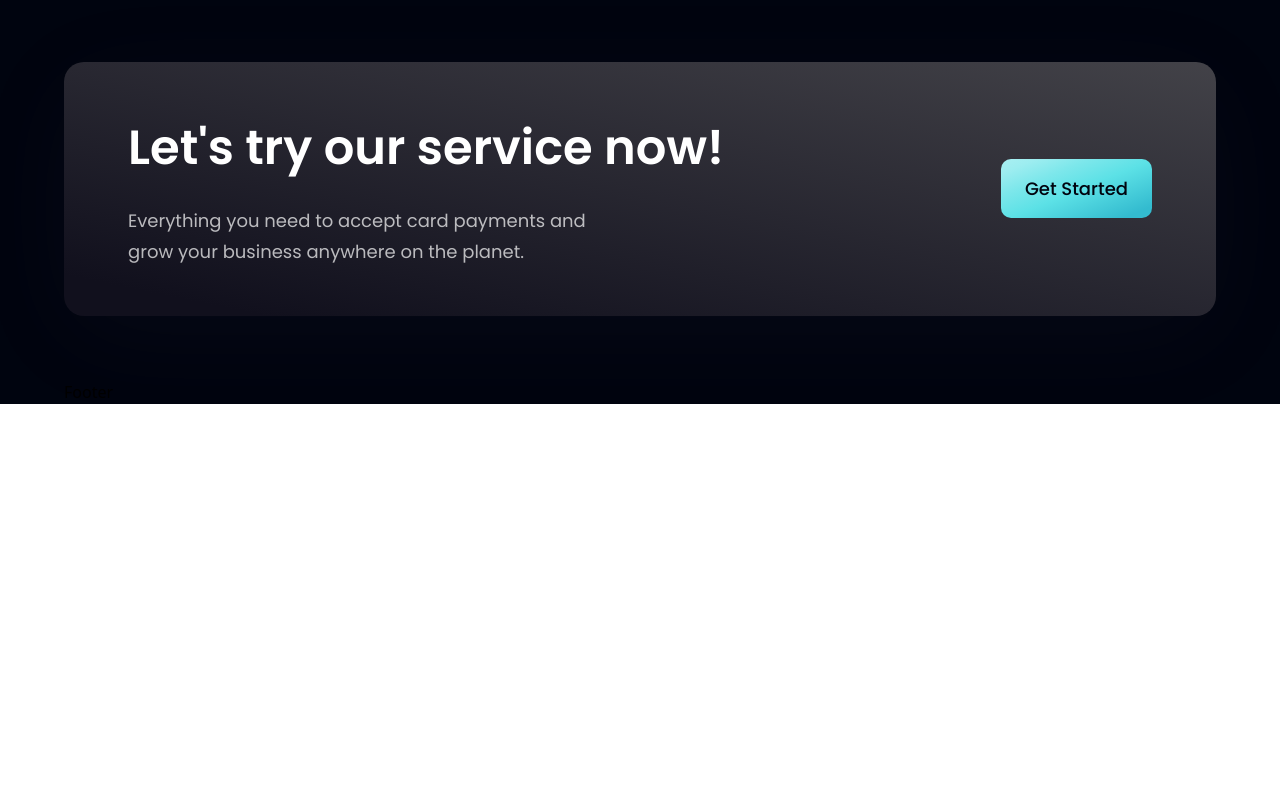
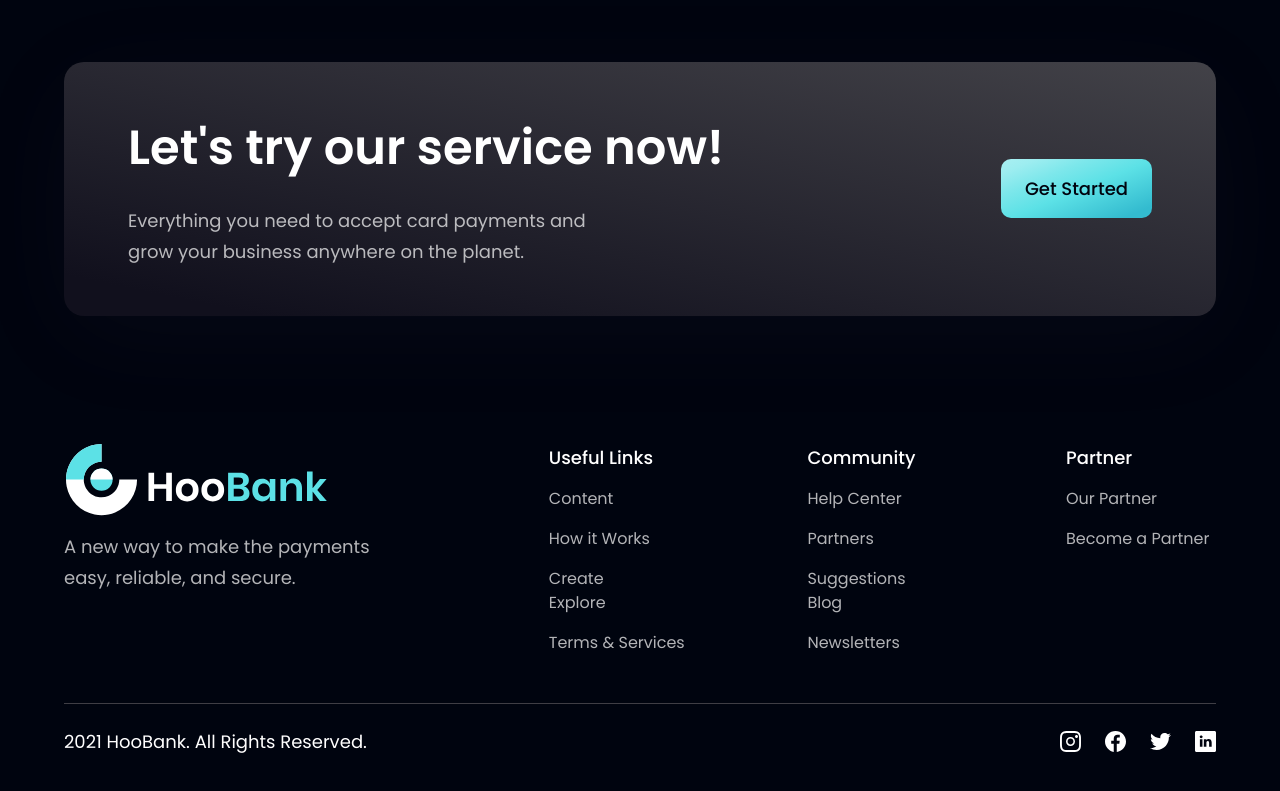
Before and after one commit to russelgabriel/modern_ui, a React (Vite) app: page / in a window 1280 px wide. Shown: the part 4122-4913 px from the top of the page. Before the commit the page ends 4526 px from the top, so only its background shows below. Built offline with nearby package versions, Linux system fonts and the light colour scheme.

Commit message:
completed footer component

```diff
--- a/src/components/Footer.jsx
+++ b/src/components/Footer.jsx
@@ -1,9 +1,55 @@
-import React from 'react'
+import styles from '../style'
+import { logo } from '../assets'
+import { footerLinks, socialMedia } from '../constants'
 
-const Footer = () => {
-  return (
-    <div>Footer</div>
-  )
-}
+const Footer = () => (
+  <section className={`${styles.flexCenter} ${styles.paddingY} flex-col`}>
+    <div className={`${styles.flexStart} md:flex-row flex-col mb-8 w-full`}>
+      <div className='flex-1 flex flex-col justify-start mr-10'>
+        <img
+          src={logo}
+          alt='hoobank'
+          className='w-[266px] h-[72px] object-contain'
+        />
+        <p className={`${styles.paragraph} mt-4 max-w-[310px]`}>
+          A new way to make the payments easy, reliable, and secure.
+        </p>
+      </div>
+
+      <div className='flex-[1.5] w-full flex flex-row justify-between flex-wrap md:mt-0 mt-10'>
+        {footerLinks.map((footerLink) => (
+          <div key={footerLink.key} className='flex flex-col ss:my-0 my-4 min-w-[150px]'>
+            <h4 className='font-poppins font-medium text-[18px] leading-[27px] text-white'>
+              {footerLink.title}
+            </h4>
+            <ul className='list-none mt-4'>
+              {footerLink.links.map((link, index) => (
+                <li key={link.name} className={`font-poppins font-normal text-[16px] leading-[24px] text-dimWhite hover:text-secondary cursor-pointer ${index !== footerLinks.length - 1 ? 'mb-4' : 'mb-0'}`}>
+                  {link.name}
+                </li>
+              ))}
+            </ul>
+          </div>
+        ))}
+      </div>
+    </div>
+
+    <div className='w-full flex justify-between items-center md:flex-row flex-col pt-6 border-t-[1px] border-t-[#3f3e45]'>
+      <p className='font-poppins font-normal text-[18px] leading-[27px] text-white text-center'>
+        2021 HooBank. All Rights Reserved.
+      </p>
+      <div className='flex flex-row md:mt-0 mt-6'>
+        {socialMedia.map((social, index) => (
+          <img
+            key={social.id}
+            src={social.icon}
+            alt={social.id}
+            className={`w-[21px] h-[21px] object-contain cursor-pointer ${index !== socialMedia.length - 1 ? 'mr-6' : 'mr-0'}`}
+          />
+        ))}
+      </div>
+    </div>
+  </section>
+)
 
 export default Footer
```
